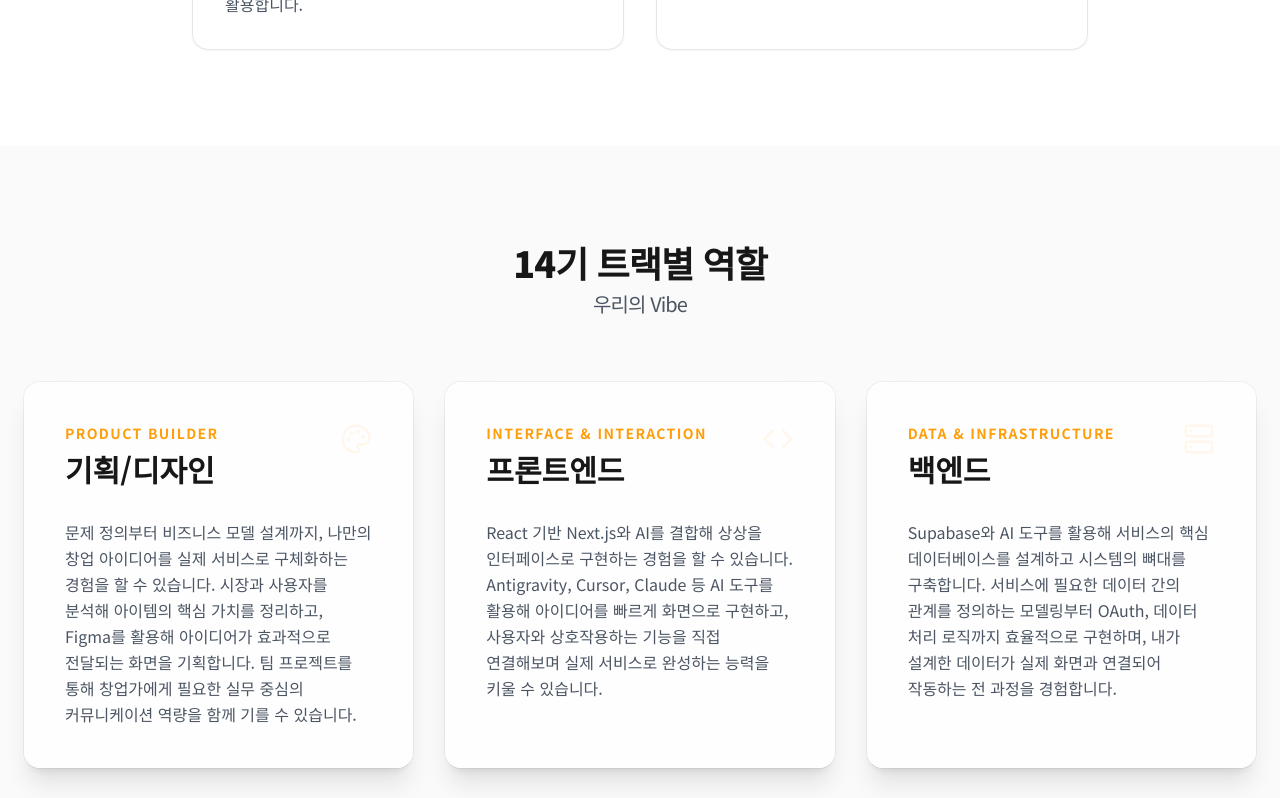
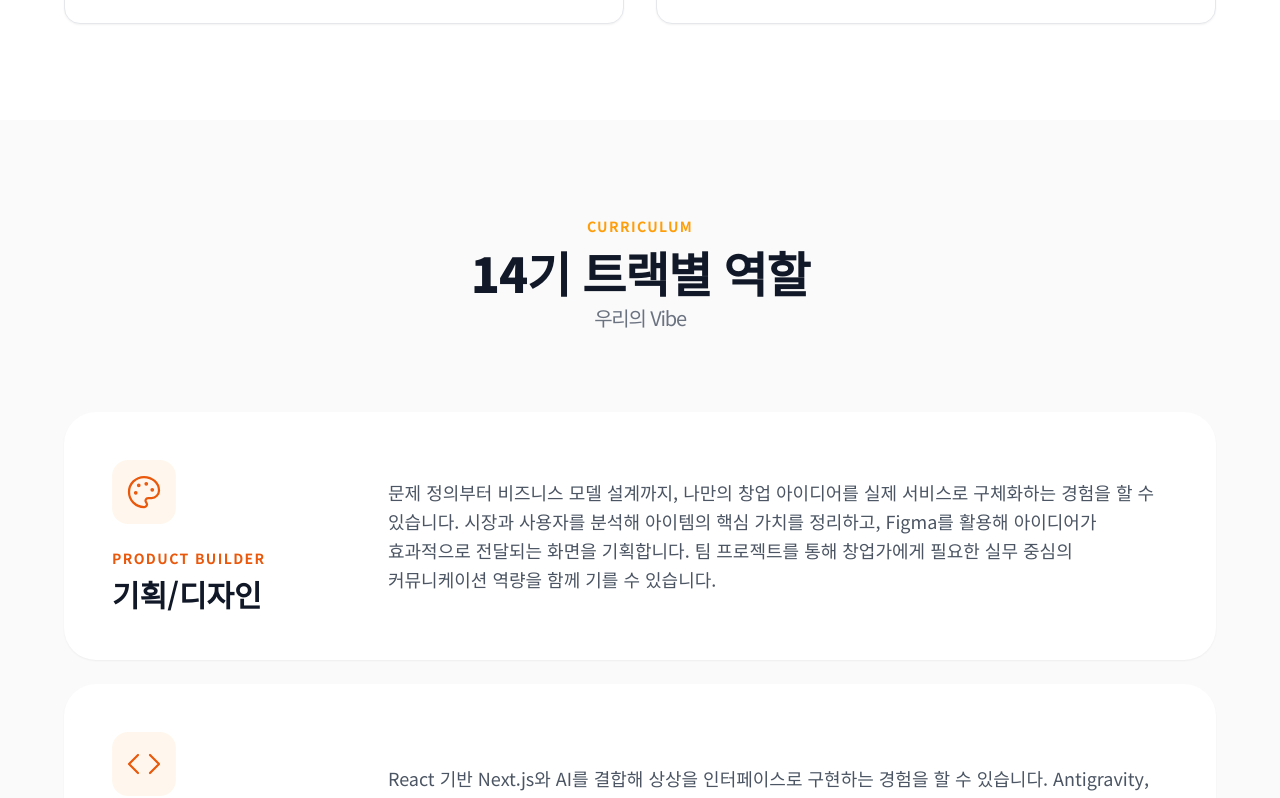
Before and after one commit to likelion-cnu-14th/recruit, a Next.js app: page / in a window 1280 px wide. Shown: the part 1240-2038 px from the top of the page. Built offline with nearby package versions, Linux system fonts and the light colour scheme.

Commit message:
design: 소개, 트랙별 카드 디자인 변경

```diff
--- a/src/components/About.tsx
+++ b/src/components/About.tsx
@@ -20,7 +20,7 @@ export default function About() {
         14기 멋사, <span className="bg-gradient-to-br from-[#FF9E0B] to-[#FF5F0B] bg-clip-text text-transparent">무엇이 다른가요?</span>
       </h2>
 
-      <div className="mx-auto grid max-w-4xl grid-cols-1 gap-8 md:grid-cols-2">
+      <div className="mx-auto grid max-w-6xl grid-cols-1 gap-8 md:grid-cols-2">
         {features.map((feature, index) => (
           <div key={index} className="group relative rounded-2xl border border-gray-200 bg-white p-8 shadow-sm transition-all hover:-translate-y-2 hover:border-primary/30 hover:bg-gray-50/50 hover:shadow-md">
             <div className="mb-6 flex h-12 w-12 items-center justify-center rounded-xl bg-primary/10 text-primary">
--- a/src/components/Tracks.tsx
+++ b/src/components/Tracks.tsx
@@ -5,45 +5,65 @@ export default function Tracks() {
     {
       role: "Product Builder",
       title: "기획/디자인",
-      icon: <Palette size={32} />,
+      icon: <Palette strokeWidth={1.5} size={36} />,
       desc: "문제 정의부터 비즈니스 모델 설계까지, 나만의 창업 아이디어를 실제 서비스로 구체화하는 경험을 할 수 있습니다. 시장과 사용자를 분석해 아이템의 핵심 가치를 정리하고, Figma를 활용해 아이디어가 효과적으로 전달되는 화면을 기획합니다. 팀 프로젝트를 통해 창업가에게 필요한 실무 중심의 커뮤니케이션 역량을 함께 기를 수 있습니다."
     },
     {
       role: "Interface & Interaction",
       title: "프론트엔드",
-      icon: <Code size={32} />,
+      icon: <Code strokeWidth={1.5} size={36} />,
       desc: "React 기반 Next.js와 AI를 결합해 상상을 인터페이스로 구현하는 경험을 할 수 있습니다. Antigravity, Cursor, Claude 등 AI 도구를 활용해 아이디어를 빠르게 화면으로 구현하고, 사용자와 상호작용하는 기능을 직접 연결해보며 실제 서비스로 완성하는 능력을 키울 수 있습니다."
     },
     {
       role: "Data & Infrastructure",
       title: "백엔드",
-      icon: <Server size={32} />,
+      icon: <Server strokeWidth={1.5} size={36} />,
       desc: "Supabase와 AI 도구를 활용해 서비스의 핵심 데이터베이스를 설계하고 시스템의 뼈대를 구축합니다. 서비스에 필요한 데이터 간의 관계를 정의하는 모델링부터 OAuth, 데이터 처리 로직까지 효율적으로 구현하며, 내가 설계한 데이터가 실제 화면과 연결되어 작동하는 전 과정을 경험합니다."
     }
   ];
 
   return (
-    <section className="bg-surface px-6 py-24">
-      <h2 className="mb-16 text-center text-4xl font-extrabold tracking-tight">
-        14기 트랙별 역할 <span className="mt-2 block text-xl font-normal text-gray-600">우리의 Vibe</span>
-      </h2>
+    <section className="bg-surface px-6 py-24 selection:bg-orange-100 dark:bg-zinc-900">
+      <div className="mx-auto max-w-6xl">
+        <div className="mb-20 text-center">
+          <span className="mb-3 block text-sm font-bold uppercase tracking-widest text-primary">Curriculum</span>
+          <h2 className="text-4xl font-extrabold tracking-tight text-gray-900 md:text-5xl dark:text-white">
+            14기 트랙별 역할
+            <span className="mt-2 block text-xl font-normal text-gray-500 dark:text-gray-400">우리의 Vibe</span>
+          </h2>
+        </div>
 
-      <div className="mx-auto grid max-w-7xl grid-cols-1 gap-8 lg:grid-cols-3">
-        {tracks.map((track, index) => (
-          <div key={index} className="group relative overflow-hidden glass-panel p-10 transition-all duration-300 hover:-translate-y-2 hover:border-primary/30 hover:shadow-2xl hover:shadow-orange-500/10">
-            <div className="mb-8 flex items-start justify-between">
-              <div>
-                <span className="mb-2 block text-sm font-semibold uppercase tracking-widest text-primary">{track.role}</span>
-                <h3 className="text-3xl font-bold">{track.title}</h3>
+        <div className="flex flex-col gap-6">
+          {tracks.map((track, index) => (
+            <div
+              key={index}
+              className="group relative overflow-hidden rounded-[2rem] bg-white p-8 shadow-sm transition-all duration-300 hover:-translate-y-1 hover:shadow-xl hover:shadow-orange-500/5 md:p-12 dark:bg-zinc-800"
+            >
+              <div className="flex flex-col gap-8 md:grid md:grid-cols-12 md:gap-12 md:items-center">
+                <div className="md:col-span-4 lg:col-span-3">
+                  <div className="mb-6 inline-flex h-16 w-16 items-center justify-center rounded-2xl bg-orange-50 text-orange-600 transition-colors group-hover:bg-orange-600 group-hover:text-white">
+                    {track.icon}
+                  </div>
+
+                  <div className="space-y-2">
+                    <span className="block text-sm font-bold uppercase tracking-widest text-orange-600">
+                      {track.role}
+                    </span>
+                    <h3 className="text-3xl font-bold text-gray-900 dark:text-white">
+                      {track.title}
+                    </h3>
+                  </div>
+                </div>
+
+                <div className="md:col-span-8 lg:col-span-9">
+                  <p className="break-keep text-lg leading-relaxed text-gray-600 dark:text-gray-300">
+                    {track.desc}
+                  </p>
+                </div>
               </div>
-              <div className="text-accent">{track.icon}</div>
             </div>
-
-            <p className="text-base leading-relaxed text-gray-600 break-keep">
-              {track.desc}
-            </p>
-          </div>
-        ))}
+          ))}
+        </div>
       </div>
     </section>
   );
```
